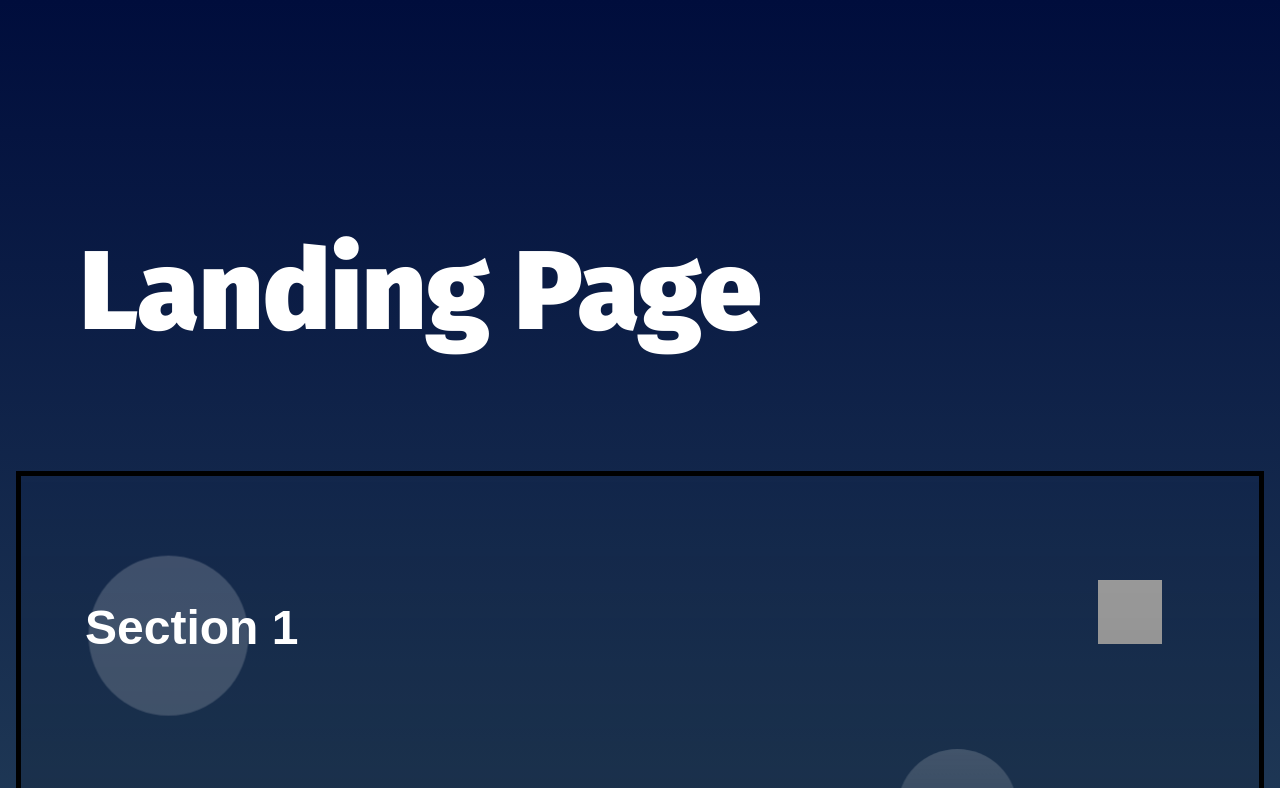
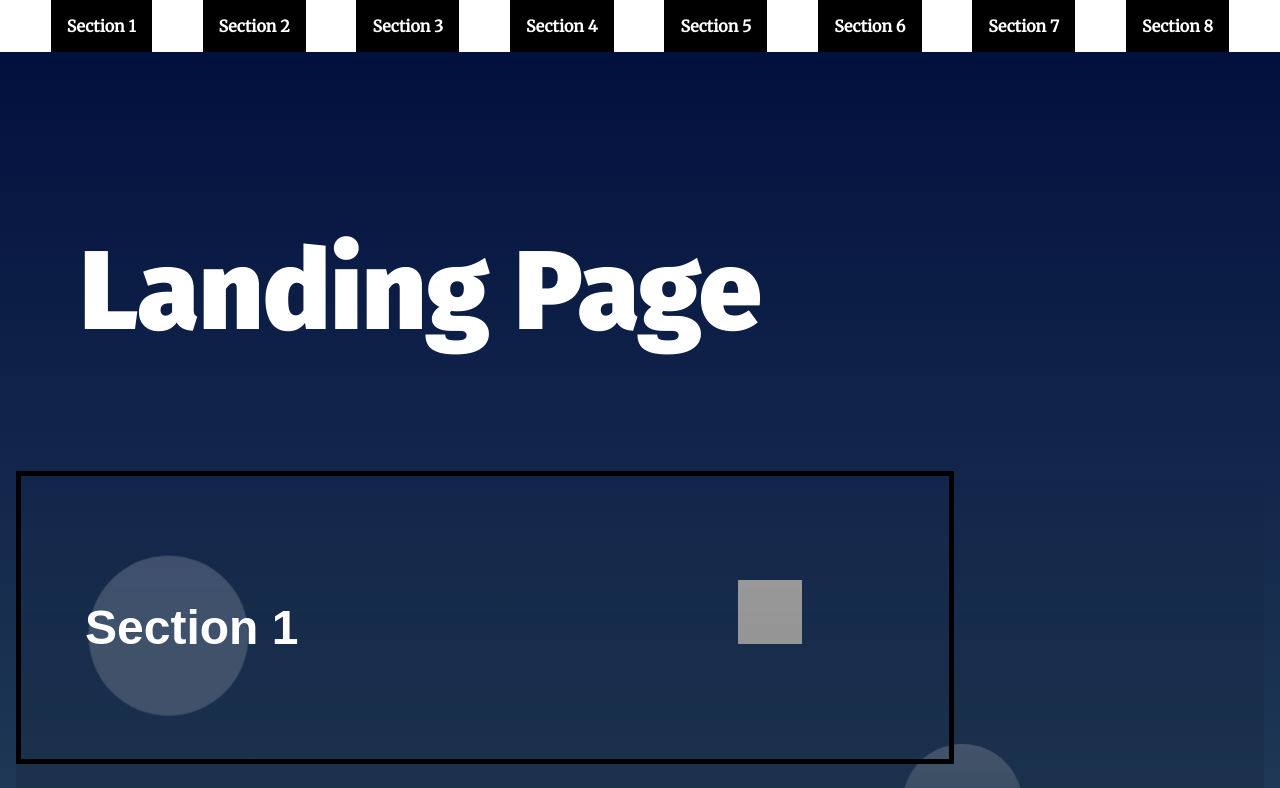
Before and after one commit to bassem931/landing-page, a plain HTML site: page index.html in a window 1280 px wide. Shown: the top 788 px of the page. Drawn offline with Linux system fonts and the light colour scheme; grey boxes are pictures that could not be loaded.

Commit message:
organize and add comments

```diff
--- a/css/styles.css
+++ b/css/styles.css
@@ -58,7 +58,7 @@ main {
 
 section {
     position: relative;
-    min-height: 80vh;
+    min-height: 40vh;
 }
 
 
@@ -69,14 +69,13 @@ section {
     padding-left: 0;
     margin: 0;
     display: flex;
-    justify-content: center;
+    flex-wrap: wrap;
+    justify-content: space-evenly;
 
 }
 
 .navbar__menu li {
     display: inline-block;
-    margin-left: auto;
-    margin-right: auto;
 }
 
 .navbar__menu .menu__link {
@@ -119,6 +118,7 @@ section {
 .landing__container {
     padding: 1em;
     text-align: left;
+    max-width: 50vw;
 }
 
 @media only screen and (min-width: 35em){
@@ -133,6 +133,7 @@ section:nth-of-type(even) .landing__container {
     margin-right: 0;
     margin-left: auto;
     text-align: right;
+
 
 }
 
--- a/js/app.js
+++ b/js/app.js
@@ -27,8 +27,10 @@
  * Start Helper Functions
  *
 */
+//helper for viewport
 function isInViewport(element) {
     const rect = element.getBoundingClientRect();
+    //return true if element is within the four sides of the screen
     return (
         rect.top >= 0 &&
         rect.left >= 0 &&
@@ -37,17 +39,20 @@ function isInViewport(element) {
     );
 }
 
+//helper to build the navbar
 function navbarbuild(){
     const navbarList = document.getElementById("navbar__list");
     //create nodelist with sections
     const liSections = document.querySelectorAll("[data-nav]");
     const ulFrag = document.createDocumentFragment();
-
+    //iterate sections to place li in bar
     liSections.forEach((liSection,i) => {
         //create link for section
         const secLink = document.createElement("a");
         secLink.href = "#section" + i+1;
+        //add text to link
         secLink.appendChild(document.createTextNode("Section " + (i+1)));
+        //set class to menulink to apply the css code done for the links
         secLink.className = "menu__link";
         //create li and add link to it
         let linkLi = document.createElement("li");
@@ -57,14 +62,37 @@ function navbarbuild(){
         ulFrag.appendChild(linkLi);
 
       })
+      //empty list to avoid repetition
       navbarList.innerHTML ="";
       navbarList.appendChild(ulFrag);
 }
 
+//listener for keeping navbar when mouse at top of screen
+function mouseForNav(){
+    const navBar= document.querySelector(".page__header");
+    document.addEventListener("mousemove",e =>{
+        if(e.clientY<80 && e.clientY>0){
+            navBar.style.visibility = "visible";
+            navBar.style.opacity = "1";
+        }
+        else{
+            navBar.style.visibility = "hidden";
+            navBar.style.opacity = "0";
+            navBar.style.transition = "visibility 0.5s ease,opacity 0.5s ease";
+        }
+    })
+}
+
+/**
+ * End Helper Functions
+ * Begin Main Functions
+ *
+*/
+//create new sections and add to navbar
 function createSection(Sectionnum){
-//section 4
+    //create document frag
     const secFrag = document.createDocumentFragment();
-//create section tag
+    //create section element
     const sectionTag = document.createElement("section");
     //set id and class
     sectionTag.id = "section" + Sectionnum;
@@ -91,37 +119,41 @@ sectionTag.appendChild(divSectionChild);
     secFrag.appendChild(sectionTag);
     //append frag to main tag
     document.getElementsByTagName("main")[0].appendChild(secFrag);
+    //call navbarbuild to add section to the bar
     navbarbuild();
     }
-
+    //actions for scroll event function
     function ScrollListens(){
+        //get sections
         const liSections = document.querySelectorAll("[data-nav]");
-
+        //iterate sections
         liSections.forEach((liSection,i) => {
-
-        const nav = document.querySelectorAll("[data-nav]")[i];
+            //get link
             const allLinks = document.querySelectorAll(".menu__link")[i];
-
+            //event listener for scroll actions
             document.addEventListener("scroll",() =>{
+                //get navbar element and set to visible and opaque
                 const navBar= document.querySelector(".page__header");
                 navBar.style.visibility = "visible";
                 navBar.style.opacity = "1";
 
+                //hide navbar after 5 inactive seconds
                 setTimeout(() =>{
                         navBar.style.visibility = "hidden";
                         navBar.style.opacity = "0";
                         navBar.style.transition = "visibility 0.5s ease,opacity 0.5s ease";
-            },3000);
+                },5000);
 
+                //highlight active section in navbar
                 if(isInViewport(liSection)){
-            nav.classList.add("active");
-            nav.style.border = "5px solid black";
+                liSection.classList.add("active");
+                liSection.firstElementChild.style.border = "5px solid black";
                 allLinks.style.backgroundColor = "black";
                 allLinks.style.color = "white";
                 }
-            else if (nav.classList.contains("active")){
-              nav.classList.remove("active");
-              nav.style.border = "";
+                else if (liSection.classList.contains("active")){
+                  liSection.classList.remove("active");
+                  liSection.firstElementChild.style.border = "";
                   allLinks.style.backgroundColor = "";
                   allLinks.style.color = "";
                 }
@@ -130,44 +162,49 @@ function ScrollListens(){
         })
 
     }
-
+    //enable smooth scrolling
     function smoothscroll(){
         const allLinks = document.querySelectorAll(".menu__link");
-
+        //iterate links
         allLinks.forEach((link,i) => {
+            //listener for smooth scrolling after clicking section
             link.addEventListener("click",ev =>{
+            //prevent default anchor actio
             ev.preventDefault();
             const section = document.querySelectorAll("[data-nav]")[i];
+            //element to scroll to and set behavior to smooth
             section.scrollIntoView({behavior: "smooth"});
             })
         });
     }
-
+    //button to scroll to top
     function topbutton(){
+        //button to go up again
         const topButton = document.createElement("button");
         topButton.textContent = "Go back to Top";
         document.querySelector(".page__footer").appendChild(topButton);
-
+        //listner for button to smooth scroll back
         topButton.addEventListener("click",ev =>{
             ev.preventDefault();
             document.querySelector(".main__hero").scrollIntoView({behavior: "smooth"});
         });
     }
-
+    //make sections collapsible
     function makeCollapse(){
 
         const sections = document.querySelectorAll("[data-nav]");
 
         sections.forEach((section,i) => {
-
+            //get div container
             let sectionCont = section.firstElementChild;
+            //get h2 header
             let sectionhead = sectionCont.firstElementChild;
 
             //add arrow image to headings
             const arrowImg = document.createElement("img");
             arrowImg.src = "https://cdn-icons-png.flaticon.com/512/60/60625.png";
             arrowImg.alt = "arrow";
-
+            //set arrow postion for even sections
             if((i+1) %2===0){
                 arrowImg.setAttribute("style",`
                 background-color: white;
@@ -175,9 +212,9 @@ function makeCollapse(){
                 z-index: -5;
                 width: 8vh;
                 height: 8vh;
-            right: 95%;
+                right: 84%;
                 `)}
-
+            //set arrow position for odd sections
             else if((i+1) %2===1){
                 arrowImg.setAttribute("style",`
                 background-color: white;
@@ -185,23 +222,24 @@ function makeCollapse(){
                 z-index: -5;
                 width: 8vh;
                 height: 8vh;
-            left: 72%;
+                left: 55%;
                 `)}
 
             sectionhead.appendChild(arrowImg);
 
+            //get 2 p elements in div
             const firstp = sectionhead.nextElementSibling;
             const secondp = firstp.nextElementSibling;
 
+
             sectionhead.setAttribute("style","cursor: pointer; border: none;outline:none");
+            //hide p initially
             firstp.setAttribute("style","display: none; overflow: hidden;");
             secondp.setAttribute("style","display: none; overflow: hidden;");
-        section.style.minHeight = "40vh";
-        sectionCont.style.maxWidth = "100%";
-        sectionhead.style.maxWidth = "100%";
 
+            //listener to toggle collapse
             sectionhead.addEventListener("click", () => {
-        //section.classList.toggle("active");
+            //if both visible hide else show them and rotate image accordingly
             if (firstp.style.display === "block" && secondp.style.display === "block") {
                 firstp.setAttribute("style","display: none; overflow: hidden;");
                 secondp.setAttribute("style","display: none; overflow: hidden;");
@@ -219,42 +257,25 @@ function makeCollapse(){
         });
     }
 
-function mouseForNav(){
-    const navBar= document.querySelector(".page__header");
-    document.addEventListener("mousemove",e =>{
-        if(e.clientY<80 && e.clientY>0){
-            navBar.style.visibility = "visible";
-            navBar.style.opacity = "1";
-        }
-        else{
-            setTimeout(() =>{
-                navBar.style.visibility = "hidden";
-                navBar.style.opacity = "0";
-                navBar.style.transition = "visibility 0.5s ease,opacity 0.5s ease";
-        },3000);
-        }
-    })
-}
-
 /**
- * End Helper Functions
- * Begin Main Functions
+ * End Main Functions
+ * Begin Events
  *
 */
 
-const star = performance.now();
-// build the nav
+// create sections
 createSection(4);
 createSection(5);
 createSection(6);
 createSection(7);
 createSection(8);
 
-// Add class "active" to section when near top of viewport
+// highlight active sections
 ScrollListens();
 
 // Scroll to anchor ID using scrollTO event
 smoothscroll();
+
 //add button
 topbutton();
 
@@ -280,43 +301,8 @@ pic2.style.height = "30%";
 picfrag.append(pic,pic2);
 document.querySelector("main").appendChild(picfrag);
 
-
-
 //make sections collapsible
 makeCollapse();
 
+//keep navbar visible when user moves mouse to the top
 mouseForNav();
-
-
-
-
-const end = performance.now();
-console.log(end - star);
-/**
- * End Main Functions
- * Begin Events
- *
-*/
-
-// Build menu
-
-
-
-
-// Scroll to section on link click
-
-// Set sections as active
-
-/*
-let fla = false;
-document.addEventListener("click",function(){
-    const garab =document.querySelectorAll("h2");
-    garab.forEach(function(item){
-        //let back =item.style.backgroundColor;
-        //item.style.backgroundColor="blue";
-        fla===false ? (item.style.backgroundColor = "blue") : (item.style.backgroundColor = "red");
-    })
-    fla=!fla;
-}
-);
-*/
```
Lines whose indentation alone changed are shown as unchanged.
